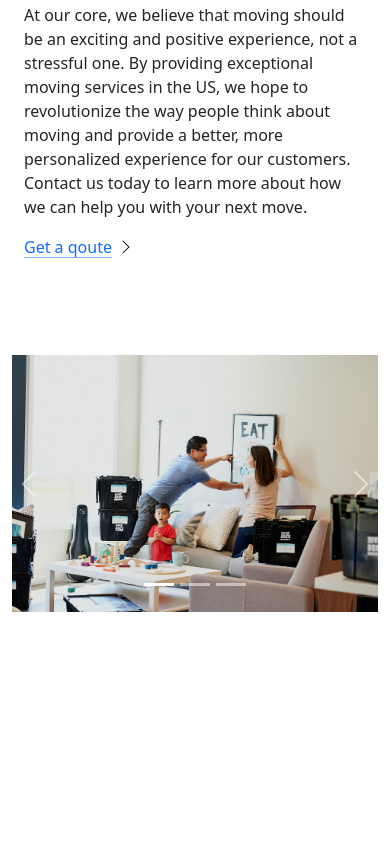
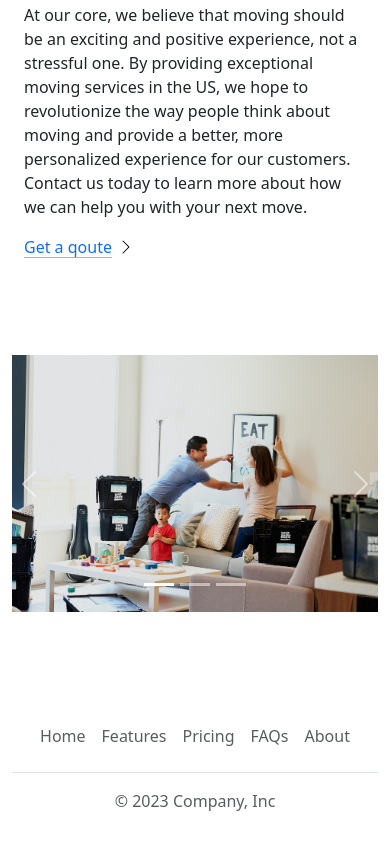
Before and after one commit to Kareem-AEz/WebsitePackedBS, a plain HTML site: page index.html in a window 390 px wide. Shown: the part 1979-2828 px from the top of the page. Before the commit the page ends 2591 px from the top, so only its background shows below. Drawn offline with nearby package versions, Linux system fonts and the light colour scheme.

Commit message:
index.html

```diff
--- a/index.html
+++ b/index.html
@@ -57,7 +57,7 @@
   </nav>
 
   <!-- Hero Section -->
-  <div class="container col-xxl-8 col-lg-12 px-4 py-5 mb-5">
+  <div class="container col-sm-12 col-xxl-8 col-lg-12 px-4 py-5 mb-5">
     <div class="row flex-lg-row-reverse align-items-center g-5 py-5">
       <div class="col-12 col-sm-10 col-lg-6">
         <img src="./moving-van.jpg" class="d-block mx-lg-auto img-fluid" alt="a moving van" width="700" height="500" loading="lazy">
@@ -73,7 +73,7 @@
     </div>
   </div>
   <!-- Features  -->
-  <div class="container px-4 py-5" id="featured-3">
+  <div class="container px-4 py-5 col-sm-12" id="featured-3">
     <h2 class="pb-2 border-bottom">Columns with icons</h2>
     <div class="row g-4 py-5 row-cols-1 row-cols-lg-3">
       <div class="feature col">
@@ -111,7 +111,7 @@
     </div>
   </div>
   <!-- Carossel -->
-  <div id="carouselExampleIndicators" class="carousel slide container">
+  <div id="carouselExampleIndicators" class="carousel slide container col-sm-12">
     <div class="carousel-indicators">
       <button type="button" data-bs-target="#carouselExampleIndicators" data-bs-slide-to="0" class="active" aria-current="true" aria-label="Slide 1"></button>
       <button type="button" data-bs-target="#carouselExampleIndicators" data-bs-slide-to="1" aria-label="Slide 2"></button>
@@ -138,6 +138,20 @@
     </button>
   </div>
 
+  <!-- Footer -->
+  <div class="container-fluid mt-5 pt-3">
+    <footer class="py-3 my-4">
+      <ul class="nav justify-content-center border-bottom pb-3 mb-3">
+        <li class="nav-item"><a href="#" class="nav-link px-2 text-body-secondary">Home</a></li>
+        <li class="nav-item"><a href="#" class="nav-link px-2 text-body-secondary">Features</a></li>
+        <li class="nav-item"><a href="#" class="nav-link px-2 text-body-secondary">Pricing</a></li>
+        <li class="nav-item"><a href="#" class="nav-link px-2 text-body-secondary">FAQs</a></li>
+        <li class="nav-item"><a href="#" class="nav-link px-2 text-body-secondary">About</a></li>
+      </ul>
+      <p class="text-center text-body-secondary">© 2023 Company, Inc</p>
+    </footer>
+  </div>
+
   <script src="https://cdn.jsdelivr.net/npm/bootstrap@5.3.0/dist/js/bootstrap.bundle.min.js" integrity="sha384-geWF76RCwLtnZ8qwWowPQNguL3RmwHVBC9FhGdlKrxdiJJigb/j/68SIy3Te4Bkz" crossorigin="anonymous"></script>
 </body>
 
```
